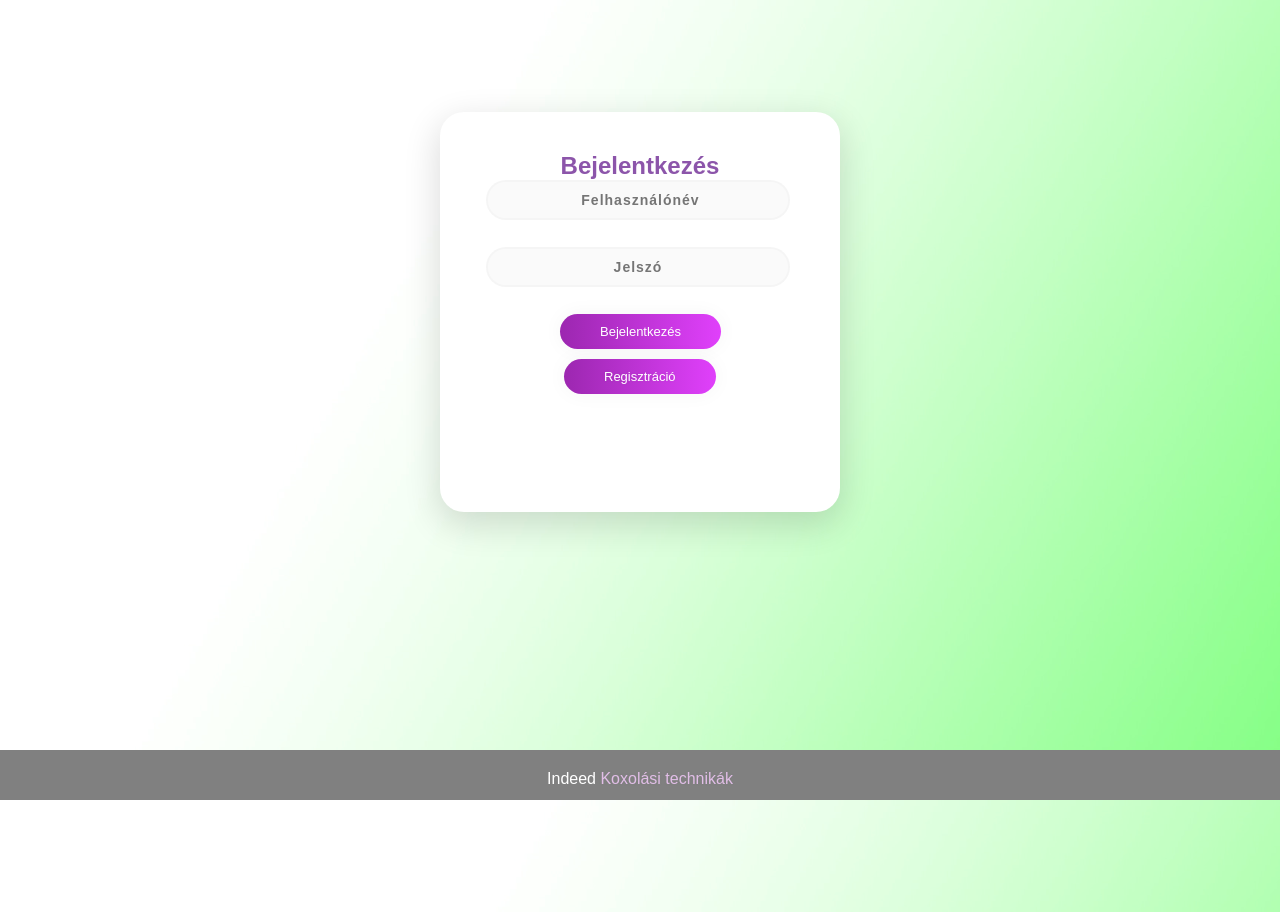
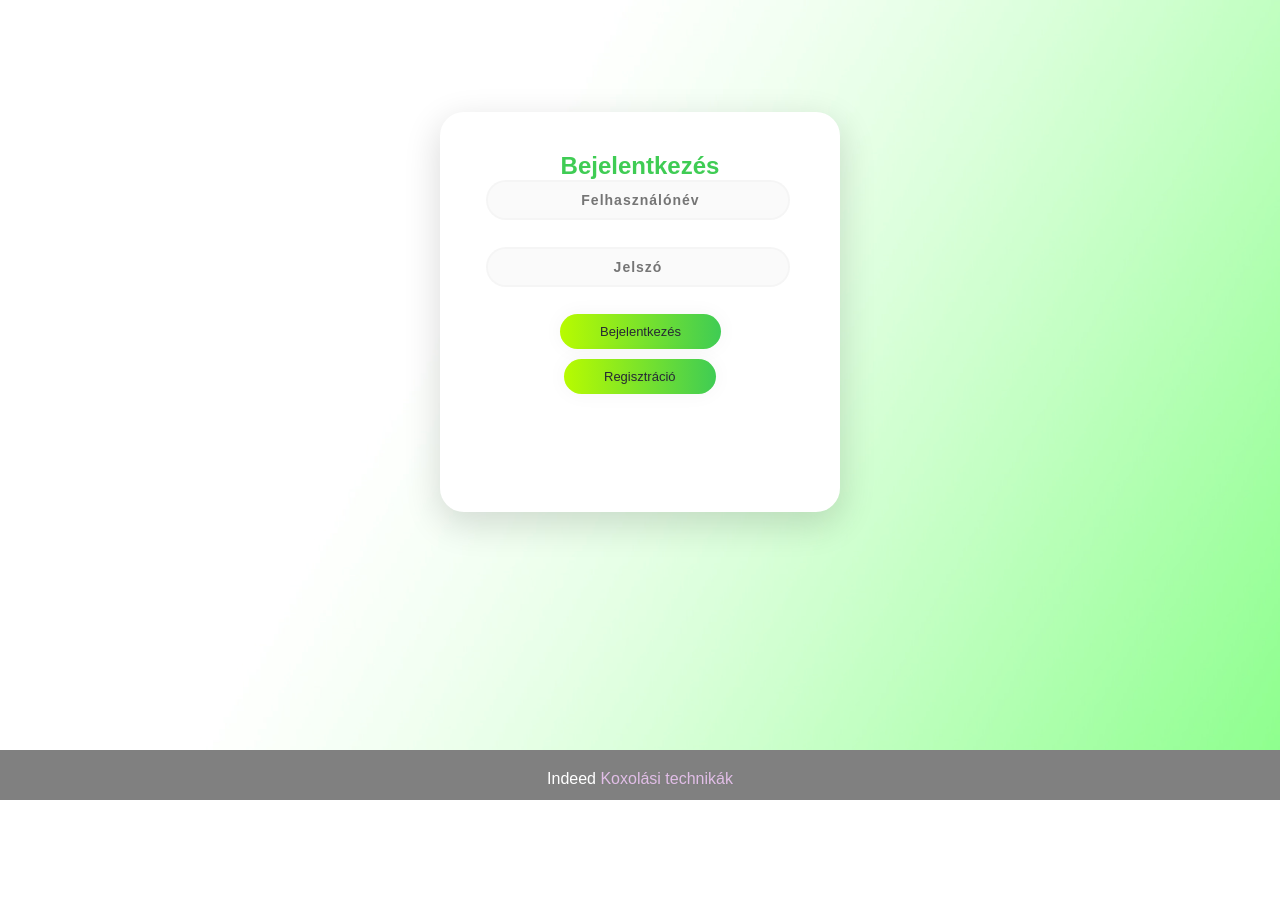
Before and after one commit to tamas646/SZLG-Django-projekt, a Django app: page /bejelentkezes in a window 1280 px wide. After the commit the page ends 800 px from the top, so only its background shows below. Run offline with Django 3.2, Linux system fonts and the light colour scheme.

Commit message:
Update bejelentkezes.css

```diff
--- a/kox/koxapp/static/css/bejelentkezes.css
+++ b/kox/koxapp/static/css/bejelentkezes.css
@@ -3,10 +3,6 @@
     padding: 0;
 }
 
-body {
-        background-color: #F3EBF6;
-         font-family: Arial, sans-serif;
-    }
 
 .main {
     background-color: #FFFFFF;
@@ -19,7 +15,7 @@ body {
 
 .sign {
     padding-top: 40px;
-        color: #8C55AA;
+    color: #3fcc54;
     font-weight: bold;
     }
 
@@ -74,8 +70,8 @@ body {
 .be {
     cursor: pointer;
     border-radius: 5em;
-        color: #fff;
-        background: linear-gradient(to right, #9C27B0, #E040FB);
+    color: #262a33;
+    background: linear-gradient(to right, #b8fb00, #3fcc54);
     border: 0;
     padding-left: 40px;
     padding-right: 40px;
@@ -90,8 +86,8 @@ body {
 .reg {
     cursor: pointer;
     border-radius: 5em;
-        color: #fff;
-        background: linear-gradient(to right, #9C27B0, #E040FB);
+    color: #262a33;
+    background: linear-gradient(to right, #b8fb00, #3fcc54);
     border: 0;
     padding-left: 40px;
     padding-right: 40px;
@@ -109,12 +105,6 @@ a {
 }
 
 
-    @media (max-width: 600px) {
-        .main {
-            border-radius: 0px;
-        }
-
-
 .topnav {
 	overflow: hidden;
 	background-color: #333;
```
Lines whose indentation alone changed are shown as unchanged.
